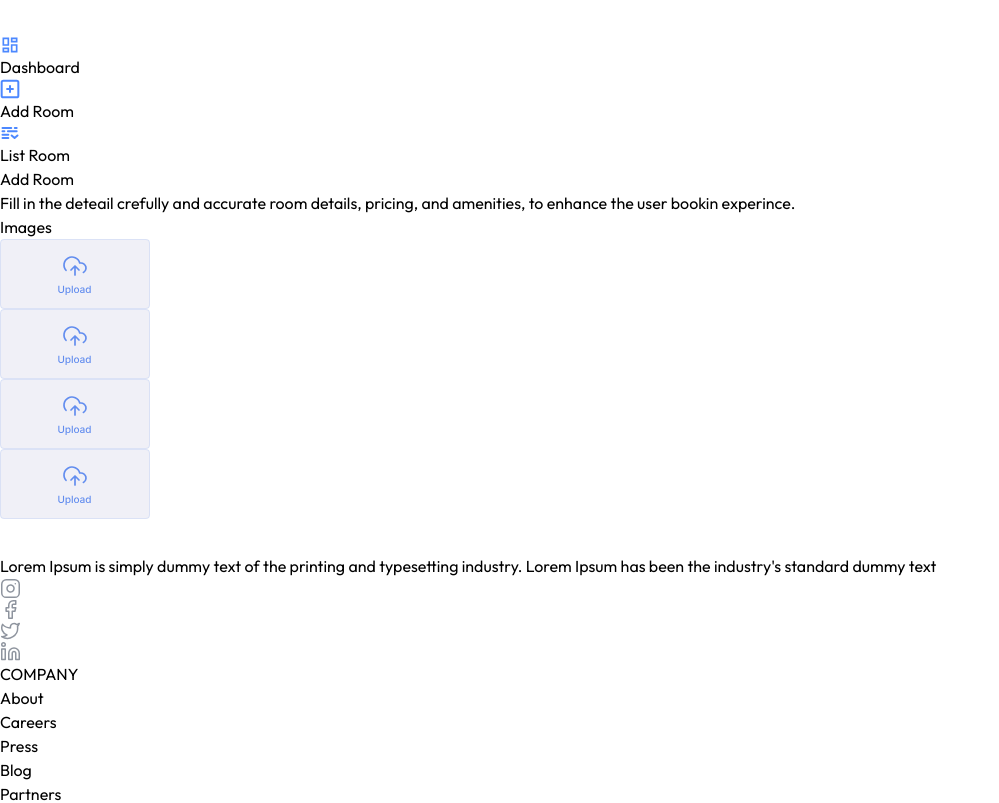
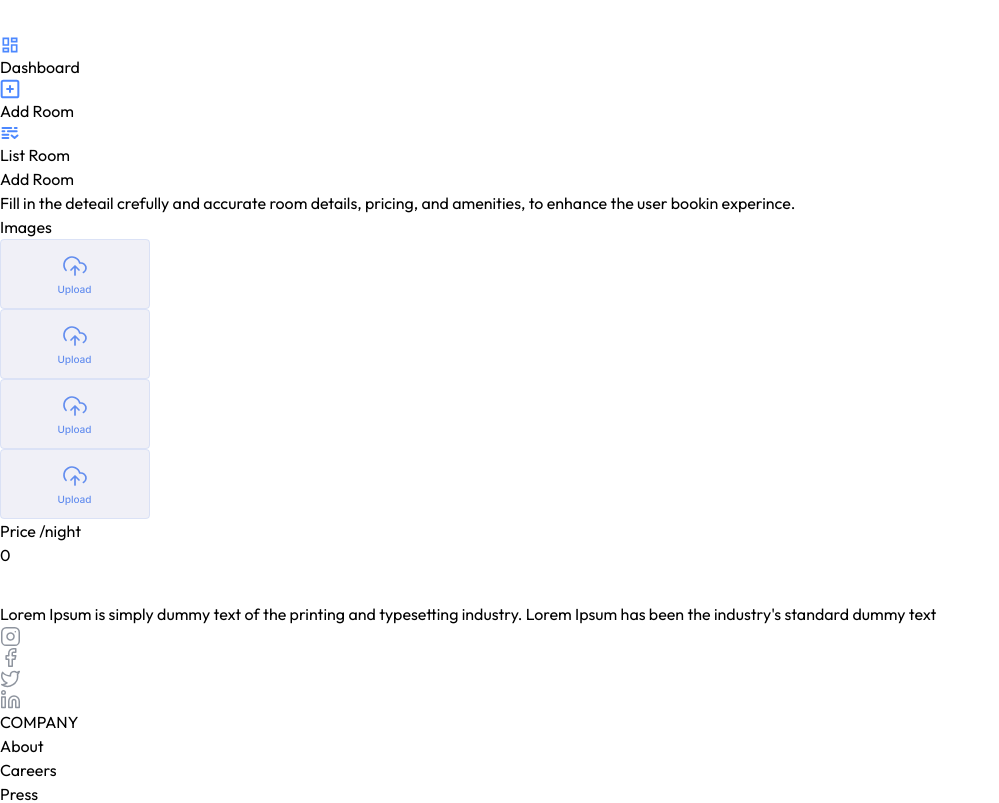
Before and after one commit to fahimaAzizi/App-Booking-System, a React (Vite) app in the folder HOTLE-BOOKING/: page /owner/add-room in a window 1280 px wide. Shown: the top 803 px of the page, without its empty margins (0-999 px from the left). Built offline with nearby package versions, Linux system fonts and the light colour scheme; a web font is replaced by a local one.

Commit message:
Initial commit

```diff
--- a/HOTLE-BOOKING/src/pages/hotelOwner/AddRoom.jsx
+++ b/HOTLE-BOOKING/src/pages/hotelOwner/AddRoom.jsx
@@ -37,7 +37,20 @@ const AddRoom = () => {
           </label>
         )}
       </div>
-
+      <div>
+          <p className="mt-4 text-gray-800">
+    Price <span className="text-xs">/night</span>
+  </p>
+  <input
+    type="number"
+    placeholder="0"
+    className="border border-gray-300 mt-1 rounded p-2 w-24"
+    value={inputs.pricePerNight}
+    onChange={(e) =>
+      setInputs({ ...inputs, pricePerNight: e.target.value })
+    }
+  />
+      </div>
     </form>
   );
 };
```
